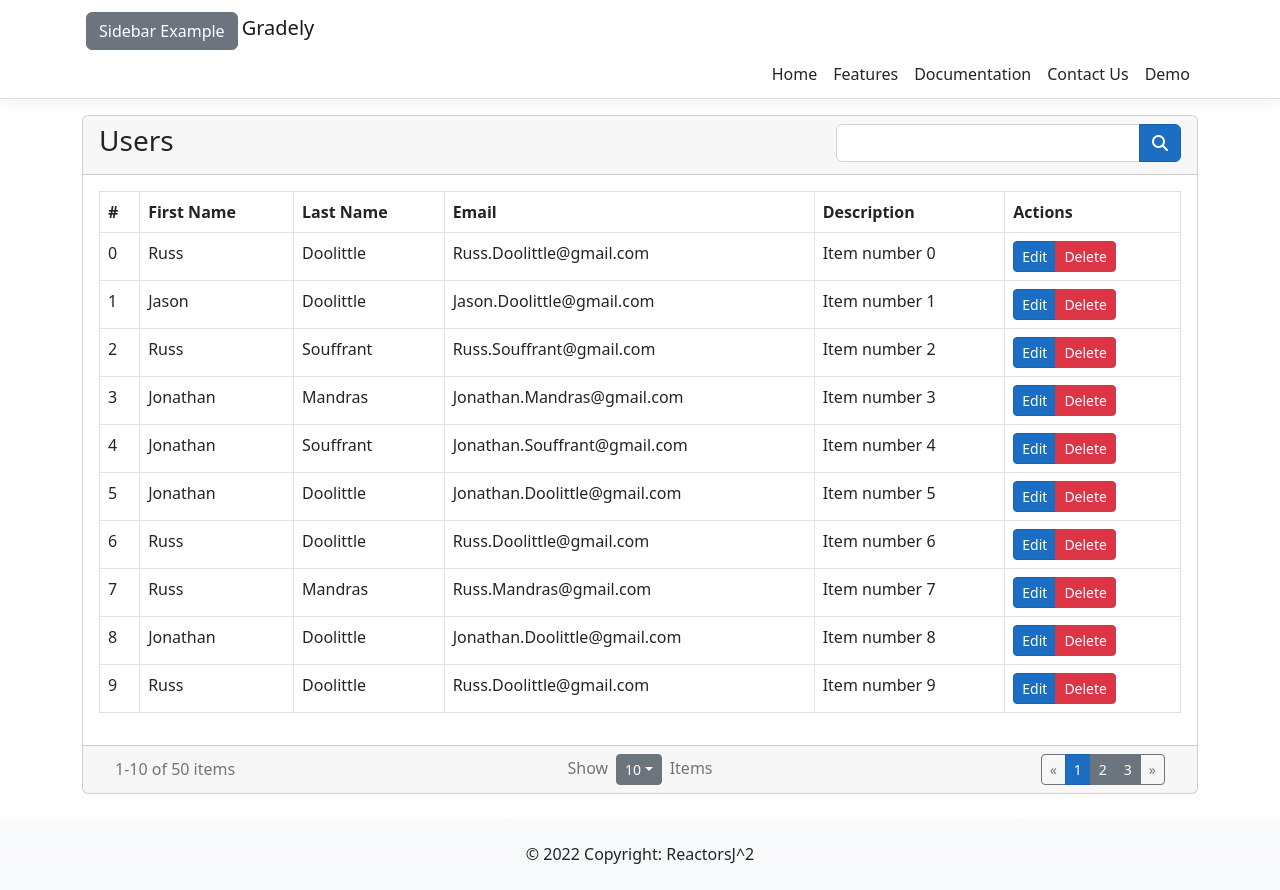
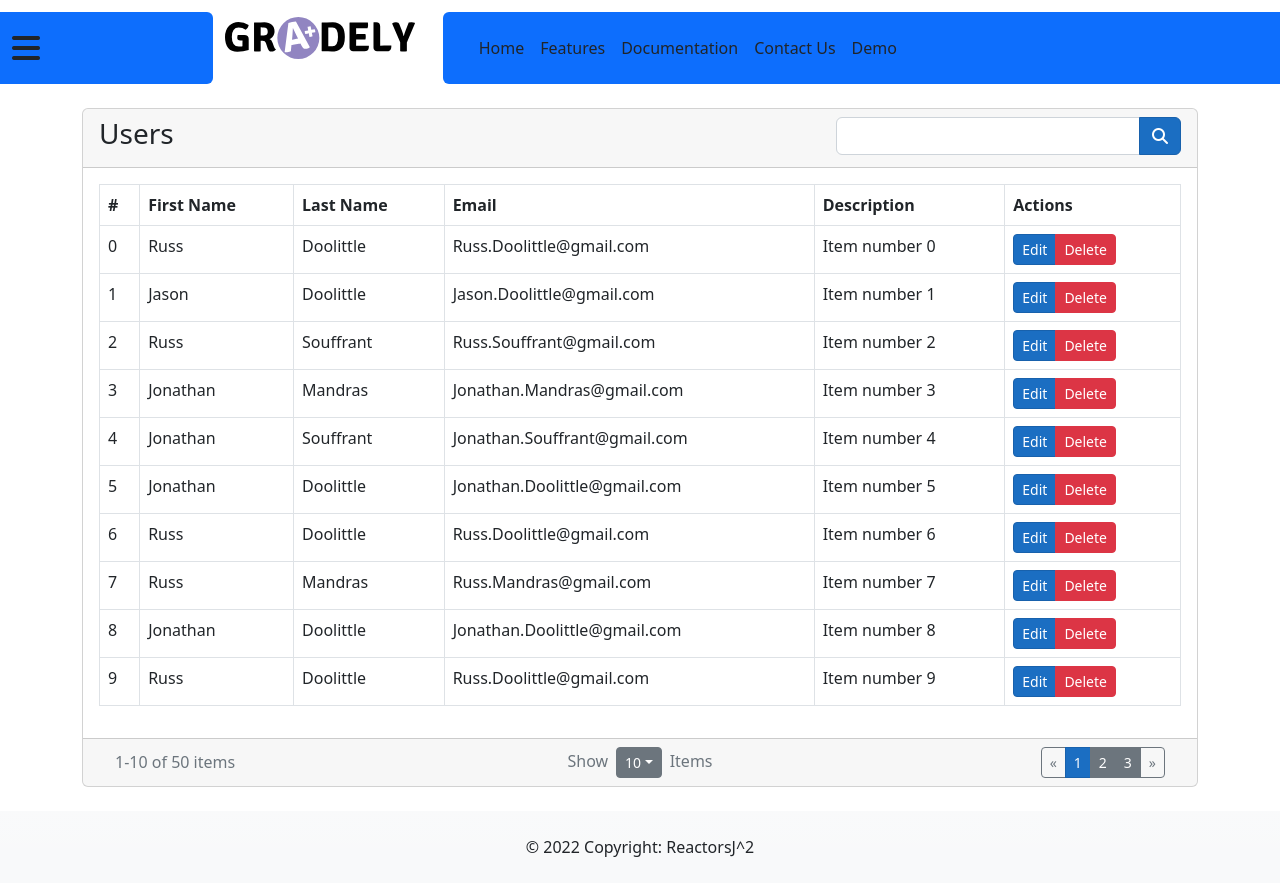
Before and after one commit to jdoolittle126/gradely, a React (Create React App) app in the folder Gradely.Web/ClientApp/: page /demo in a window 1280 px wide. Built offline with nearby package versions, Linux system fonts and the light colour scheme.

Commit message:
Sign in with Google functionality

```diff
--- a/Gradely.Web/ClientApp/package.json
+++ b/Gradely.Web/ClientApp/package.json
@@ -4,8 +4,10 @@
   "private": true,
   "dependencies": {
     "@fortawesome/fontawesome-free": "^6.1.2",
+    "@react-oauth/google": "^0.2.6",
     "bootstrap": "~5.2.0",
     "connected-react-router": "6.5.2",
+    "googleapis": "^107.0.0",
     "history": "4.10.1",
     "jquery": "~3.6.0",
     "merge": "2.1.1",
--- a/Gradely.Web/ClientApp/public/index.html
+++ b/Gradely.Web/ClientApp/public/index.html
@@ -18,6 +18,7 @@
     <link rel="mask-icon" href="%PUBLIC_URL%/safari-pinned-tab.svg" color="#5bbad5">
     <meta name="msapplication-TileColor" content="#da532c">
     <meta name="theme-color" content="#ffffff">
+    <meta name="google-signin-client_id" content="723058851181-mg5vu25h00q9n70s6trt3s01qem4taa7.apps.googleusercontent.com">
 
     <!--
       Notice the use of %PUBLIC_URL% in the tags above.
--- a/Gradely.Web/ClientApp/src/App.tsx
+++ b/Gradely.Web/ClientApp/src/App.tsx
@@ -4,15 +4,18 @@ import Layout from './components/Layout';
 import Home from './components/public/Home';
 import Counter from './components/Counter';
 import FetchData from './components/FetchData';
+import {GoogleOAuthProvider} from "@react-oauth/google";
 
 import './custom.css'
 import Demo from "./components/public/Demo";
 
 export default () => (
+    <GoogleOAuthProvider clientId="723058851181-mg5vu25h00q9n70s6trt3s01qem4taa7.apps.googleusercontent.com">
         <Layout>
             <Route exact path='/' component={Home} />
             <Route path='/counter' component={Counter} />
             <Route path='/fetch-data/:startDateIndex?' component={FetchData} />
             <Route path='/demo' component={Demo} />
         </Layout>
+    </GoogleOAuthProvider>
 );
--- a/Gradely.Web/ClientApp/src/components/NavMenu.css
+++ b/Gradely.Web/ClientApp/src/components/NavMenu.css
@@ -2,6 +2,11 @@ a.navbar-brand {
     white-space: normal;
     text-align: center;
     word-break: break-all;
+}
+
+.nopad {
+    margin: 0 -12px!important;
+    width: calc(100% + 24px);
 }
 
 html { font-size: 14px; }
--- a/Gradely.Web/ClientApp/src/components/NavMenu.tsx
+++ b/Gradely.Web/ClientApp/src/components/NavMenu.tsx
@@ -1,25 +1,78 @@
 import * as React from 'react';
-import { Collapse, Container, Navbar, NavbarBrand, NavbarToggler, NavItem, NavLink, Col, Offcanvas, OffcanvasBody, OffcanvasHeader, Button } from 'reactstrap';
+import {
+    Collapse,
+    Container,
+    Navbar,
+    NavbarBrand,
+    NavbarToggler,
+    NavItem,
+    NavLink,
+    Col,
+    Offcanvas,
+    OffcanvasBody,
+    OffcanvasHeader,
+    Button,
+    ButtonGroup
+} from 'reactstrap';
 import { Link } from 'react-router-dom';
 import './NavMenu.css';
 import SideBar from './SideBar';
+import {CredentialResponse, GoogleLogin, googleLogout} from "@react-oauth/google";
 
-export default class NavMenu extends React.PureComponent<{}, { isOpen: boolean, sideBar: boolean }> {
+export default class NavMenu extends React.PureComponent<{}, { isOpen: boolean, sideBar: boolean, isLoggedIn: CredentialResponse | null }> {
 
-    public state = {
+    public state: { isOpen: boolean, sideBar: boolean, isLoggedIn: CredentialResponse | null } = {
         isOpen: false,
-        sideBar: false
+        sideBar: false,
+        isLoggedIn: null
     };
+
+    public onSignIn = () => {
+        console.log("TEST");
+    }
+
+    public getProfileSection = () => {
+        console.log(this.state.isLoggedIn)
+        if (this.state.isLoggedIn != null) {
+            return (
+                <div>
+                    <Button>
+                        Sign Out
+                    </Button>
+
+                </div>);
+        } else {
+            return (
+                <GoogleLogin
+                onSuccess={credentialResponse => {
+                    this.setState({
+                        isLoggedIn: credentialResponse
+                    });
+                    console.log(credentialResponse);
+                }}
+                onError={() => {
+                    console.log('Login Failed');
+                }}
+            />);
+        }
+
+
+    }
 
     public render() {
         return (
             <header>
-                <Navbar className="navbar-expand-sm navbar-toggleable-sm border-bottom box-shadow pb-1" light>
-                    <Container>
-                        <Button onClick={this.toggleSideBar} className="m-1">Sidebar Example</Button>
-                        <NavbarBrand tag={Link} to="/">Gradely</NavbarBrand>
+                <Navbar className="navbar-expand-sm navbar-toggleable-sm pb-1 px-0 mx-0" light>
+                    <Container fluid className="py-1 px-0 mx-0 row nopad">
                             <NavbarToggler onClick={this.toggle} className="mr-2"/>
-                        <Collapse className="d-sm-inline-flex flex-sm-row-reverse" isOpen={this.state.isOpen} navbar>
+                            <div className="col-2 bg-primary rounded-end d-flex align-items-center">
+                                <i role="button" onClick={this.toggleSideBar} className="fa-solid fa-bars fa-2xl"></i>
+                            </div>
+                            <NavbarBrand tag={Link} to="/" className="col-2">
+                                <img className="img-fluid" src="/banner.svg"/>
+                            </NavbarBrand>
+                            <div className="col-6 bg-primary rounded-start">
+                                <Collapse className="d-sm-inline-flex flex-sm-row p-lg-3" isOpen={this.state.isOpen} navbar>
                                     <ul className="navbar-nav flex-grow">
                                         <NavItem>
                                             <NavLink tag={Link} className="text-dark" to="/">Home</NavLink>
@@ -38,6 +91,10 @@ export default class NavMenu extends React.PureComponent<{}, { isOpen: boolean,
                                         </NavItem>
                                     </ul>
                                 </Collapse>
+                            </div>
+                            <div className="col bg-primary d-flex align-items-center flex-row-reverse">
+                                {this.getProfileSection()}
+                            </div>
                     </Container>
                 </Navbar>
 
--- a/Gradely.Web/ClientApp/src/components/public/Demo.tsx
+++ b/Gradely.Web/ClientApp/src/components/public/Demo.tsx
@@ -60,9 +60,13 @@ const getActions = () => {
 }
 
 const Demo = () => (
-    <div className="py-3">
-        <CrudDisplay actions={getActions()} name="Users" columns={['First Name', 'Last Name', 'Email', 'Description']} data={sampleData} />
+    <div>
+        <div className="g-signin2" data-onsuccess="onSignIn"></div>
+        <div className="py-3">
+            <CrudDisplay actions={getActions()} name="Users" columns={['First Name', 'Last Name', 'Email', 'Description']} data={sampleData} />
+        </div>
     </div>
+
 );
 
 export default connect()(Demo);
```
Also changed, not shown: Gradely.Web/ClientApp/public/banner.svg (added), 1 other file (tests, documents, lock files or other folders). Lines whose indentation alone changed are shown as unchanged.
